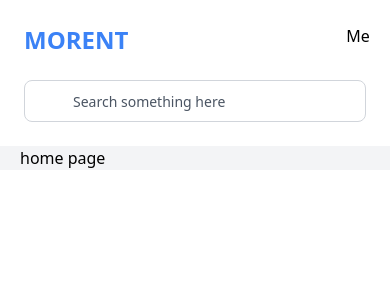
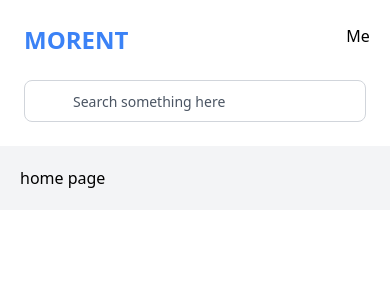
Before and after one commit to setykarimi/UnitTest, a React (Create React App) app: page / in a window 390 px wide. Shown: the top 300 px of the page. Built offline with nearby package versions, Linux system fonts and the light colour scheme; some icons are missing.

Commit message:
Edit for responsive view

```diff
--- a/src/components/layout/layout.jsx
+++ b/src/components/layout/layout.jsx
@@ -3,13 +3,15 @@ import Navbar from "./navbar";
 
 const Layout = () => {
     return (
-        <div className="lg:container mx-auto">
+        <>
             <Navbar />
-            <main className="px-5 bg-gray-100">
-            <Outlet />
-            </main>
-        </div>
-     );
+            <div className="mx-auto">
+                <main className="px-5 lg:container lg:px-16 p-5 bg-gray-100 lg:py-10">
+                    <Outlet />
+                </main>
+            </div>
+        </>
+    );
 }
 
 export default Layout;
```
